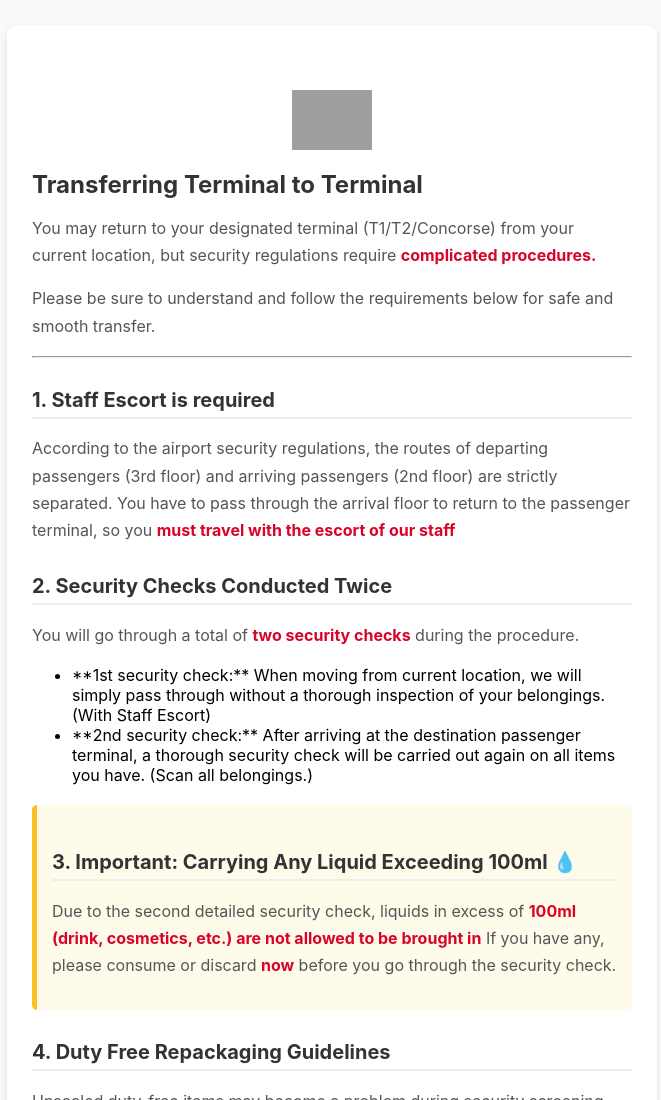
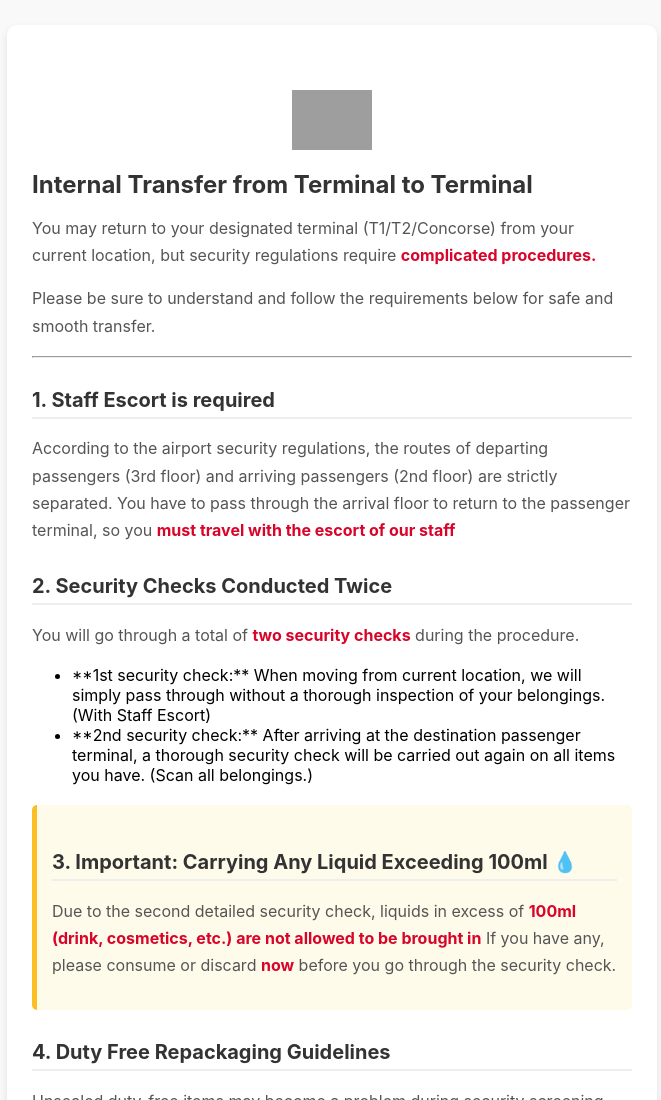
Before and after one commit to junjaeyoon-boop/ICN-Instructions-for-returning-to-terminal, a plain HTML site: page index.html in a window 1280 px wide. Shown: the top 1100 px of the page, without its empty margins (308-969 px from the left). Drawn offline with Linux system fonts and the light colour scheme; grey boxes are pictures that could not be loaded.

Commit message:
Update word change index.html
혼동가능성 용어변경

```diff
--- a/index.html
+++ b/index.html
@@ -87,7 +87,7 @@
         <script type="text/javascript" src="//translate.google.com/translate_a/element.js?cb=googleTranslateElementInit"></script>
         <img src="https://www.airport.kr/sites/co_ko/images/sub/symbol-mark.jpg" alt="공항 안내 아이콘">
 
-        <h1>Transferring Terminal to Terminal</h1>
+        <h1>Internal Transfer from Terminal to Terminal</h1>
 
         <p>You may return to your designated terminal (T1/T2/Concorse) from your current location, but security regulations require <strong>complicated procedures.</strong></p>
 
```
